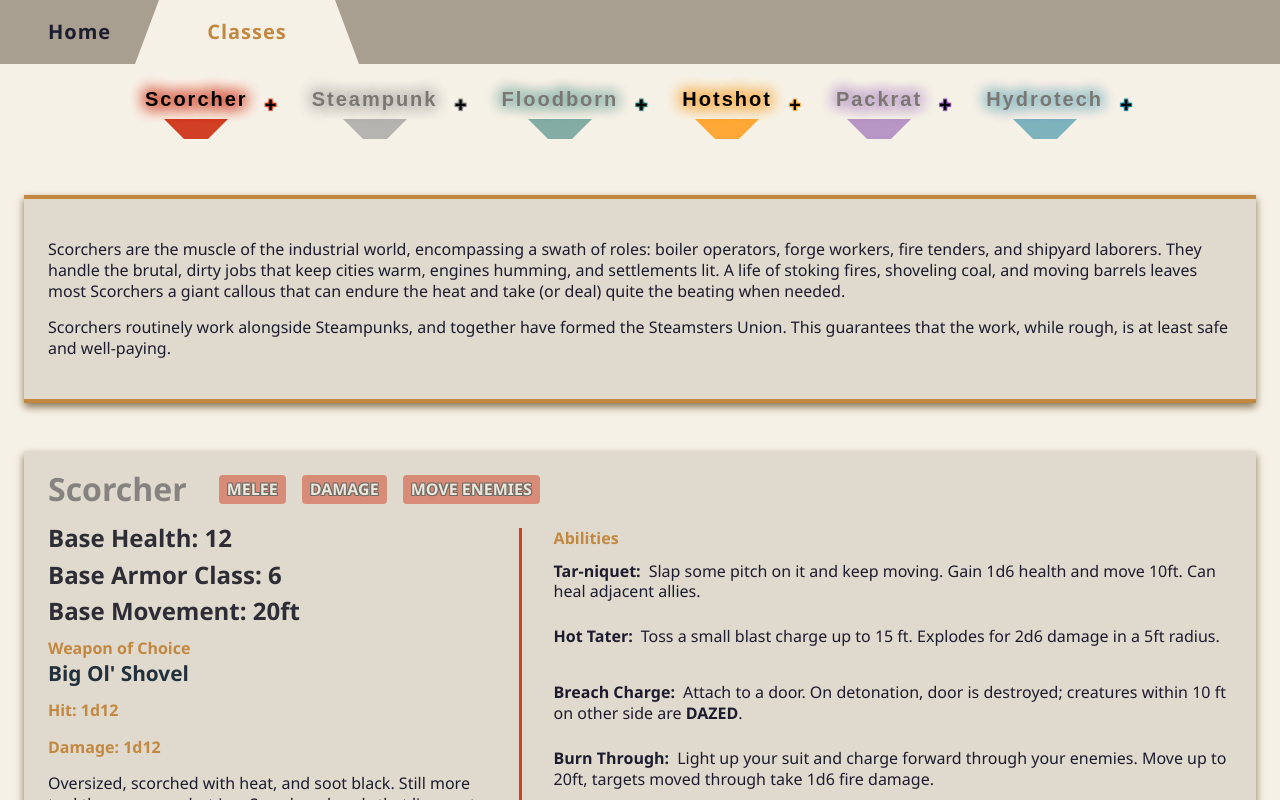
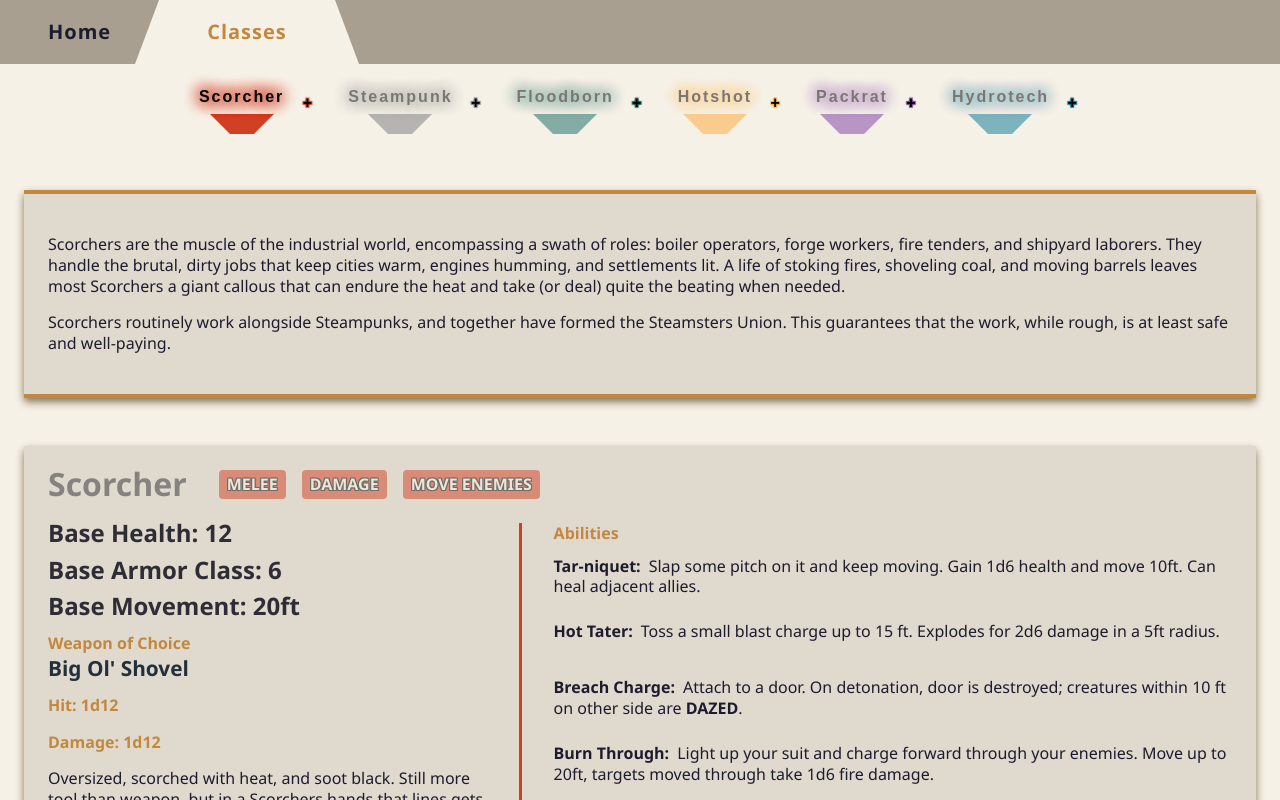
Before and after one commit to Salachar/sundering-depths, a React (Vite) app: page /#/classes/1 in a window 1280 px wide. Shown: the top 800 px of the page. Built offline with nearby package versions, Linux system fonts and the light colour scheme.

Commit message:
character button fixes and button color fix

```diff
--- a/src/components/ClassButtons.jsx
+++ b/src/components/ClassButtons.jsx
@@ -25,7 +25,7 @@ export default function ClassButtons ({
                 className="name-container"
                 onClick={() => {
                   onClick({
-                      ...CLASSES[index],
+                    ...CHARS_ONE[index],
                     index,
                   });
                 }}
@@ -53,7 +53,7 @@ export default function ClassButtons ({
                 className="class-button-add"
                 onClick={() => {
                   onAdd({
-                      ...CLASSES[index],
+                    ...CHARS_ONE[index],
                     index,
                   });
                 }}
@@ -65,9 +65,11 @@ export default function ClassButtons ({
           );
         })}
       </div>
+
       <div className="class-tab-container">
-          {CHARS_TWO.map((character_class, index) => {
+        {CHARS_TWO.map((character_class, i) => {
           const ci = character_class.instance;
+          const index = i + CHARS_ONE.length;
           return (
             <div
               key={`key_class_button_${index}`}
@@ -77,7 +79,7 @@ export default function ClassButtons ({
                 className="name-container"
                 onClick={() => {
                   onClick({
-                      ...CLASSES[index],
+                    ...CHARS_TWO[i],
                     index,
                   });
                 }}
@@ -105,7 +107,7 @@ export default function ClassButtons ({
                 className="class-button-add"
                 onClick={() => {
                   onAdd({
-                      ...CLASSES[index],
+                    ...CHARS_TWO[i],
                     index,
                   });
                 }}
@@ -119,59 +121,4 @@ export default function ClassButtons ({
       </div>
     </div>
   );
-
-  // return (
-  //     <div className="class-buttons">
-  //       {CLASSES.map((character_class, index) => {
-  //         const ci = character_class.instance;
-  //         return (
-  //           <div
-  //             key={`key_class_button_${index}`}
-  //             className="button-container"
-  //           >
-  //             <div
-  //               className="name-container"
-  //               onClick={() => {
-  //                 onClick({
-  //                   ...CLASSES[index],
-  //                   index,
-  //                 });
-  //               }}
-  //               style={{
-  //                 opacity: typeof currentIndex === "number" ? currentIndex === index ? 1 : 0.5 : 0.5,
-  //               }}
-  //             >
-  //               <button
-  //                 key={`class_button_${ci.class}`}
-  //                 className="class-button"
-  //                 style={textOutline(ci.color, 15)}
-  //               >
-  //                 {ci.class}
-  //               </button>
-  //               <div
-  //                 className="class-arrow"
-  //                 style={{
-  //                   color: ci.color,
-  //                 }}
-  //               />
-  //             </div>
-
-  //             <button
-  //               key={`class_button_add_${ci.class}`}
-  //               className="class-button-add"
-  //               onClick={() => {
-  //                 onAdd({
-  //                   ...CLASSES[index],
-  //                   index,
-  //                 });
-  //               }}
-  //               style={textOutline(ci.color, 1)}
-  //             >
-  //               +
-  //             </button>
-  //           </div>
-  //         );
-  //       })}
-  //     </div>
-  // );
 }
--- a/src/components/classButtons.css
+++ b/src/components/classButtons.css
@@ -19,7 +19,7 @@
 
   button {
     cursor: pointer;
-    font-size: 1.25rem;
+    font-size: 1rem;
     font-weight: bold;
     letter-spacing: 2px;
     background-color: transparent;
--- a/src/index.css
+++ b/src/index.css
@@ -149,3 +149,7 @@ h1, h2, h3, h4, h5 {
 .flex-1 {
   flex-grow: 1;
 }
+
+button {
+  color: black;
+}
```
Lines whose indentation alone changed are shown as unchanged.
